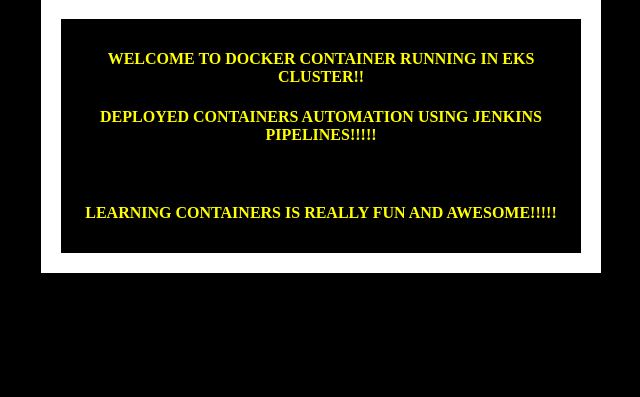
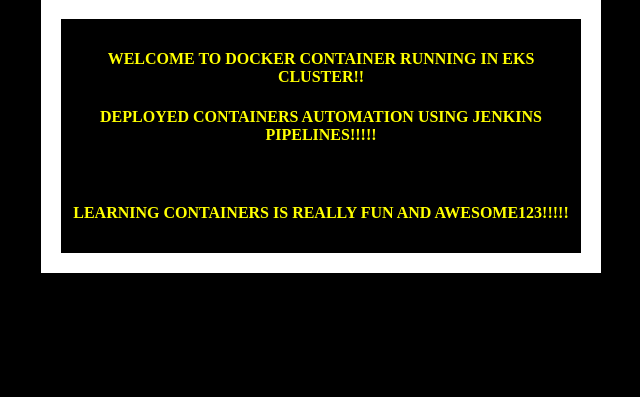
Before and after one commit to akannan1087/myPythonDockerRepo, a Flask app: page / in a window 1280 px wide. Shown: the part 101-498 px from the top of the page, without its empty margins (319-959 px from the left). Run offline with Flask 2, Linux system fonts and the light colour scheme.

Commit message:
Update index.html

```diff
--- a/templates/index.html
+++ b/templates/index.html
@@ -22,7 +22,7 @@
       <h4>Welcome to Docker Container running in EKS Cluster!!</h4>
       <h4>Deployed Containers Automation using Jenkins Pipelines!!!!!</h4>
       <br>
-       <h4>Learning containers is really fun and awesome!!!!!</h4>
+       <h4>Learning containers is really fun and awesome123!!!!!</h4>
     </div>
   </body>
 </html>
```
